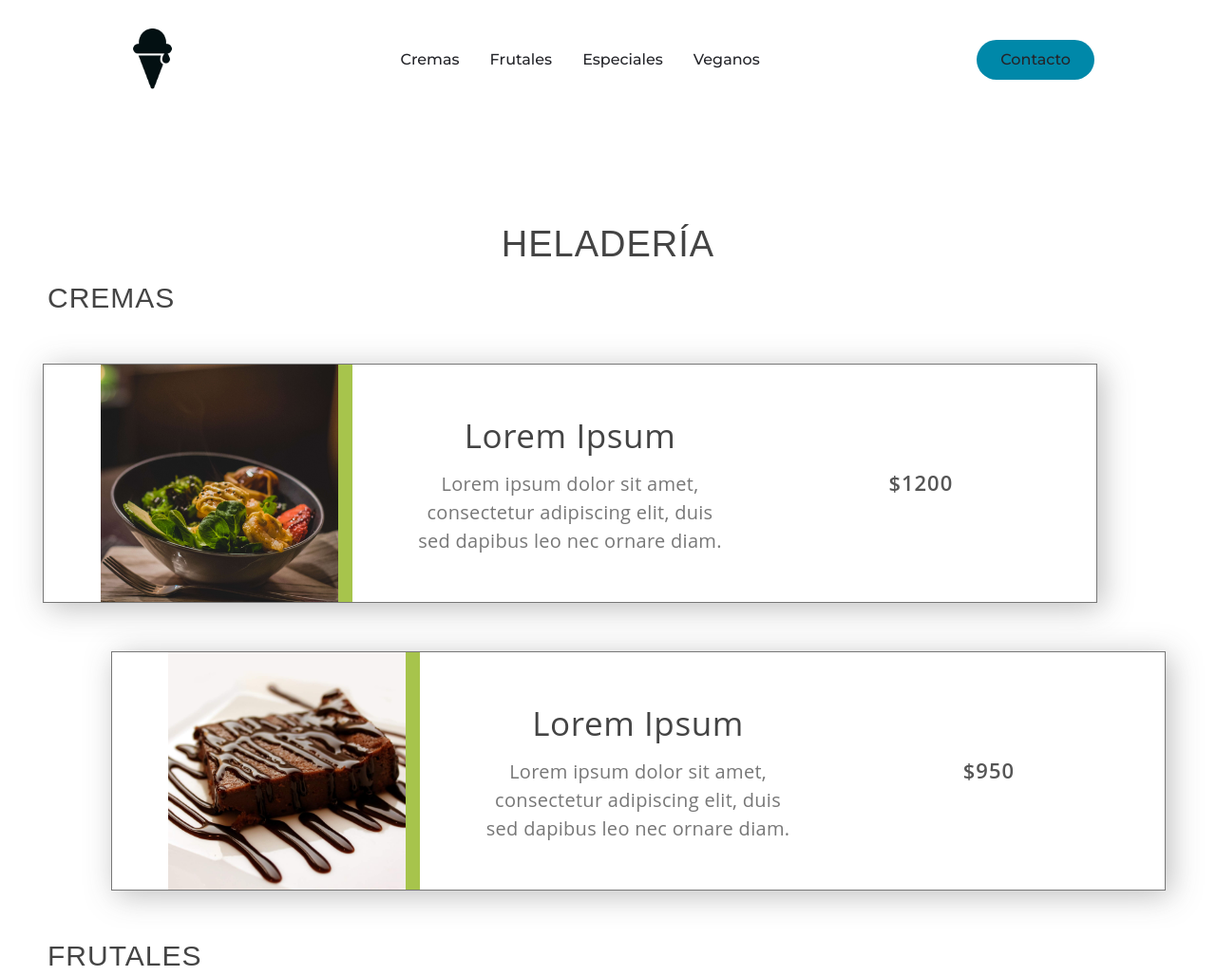
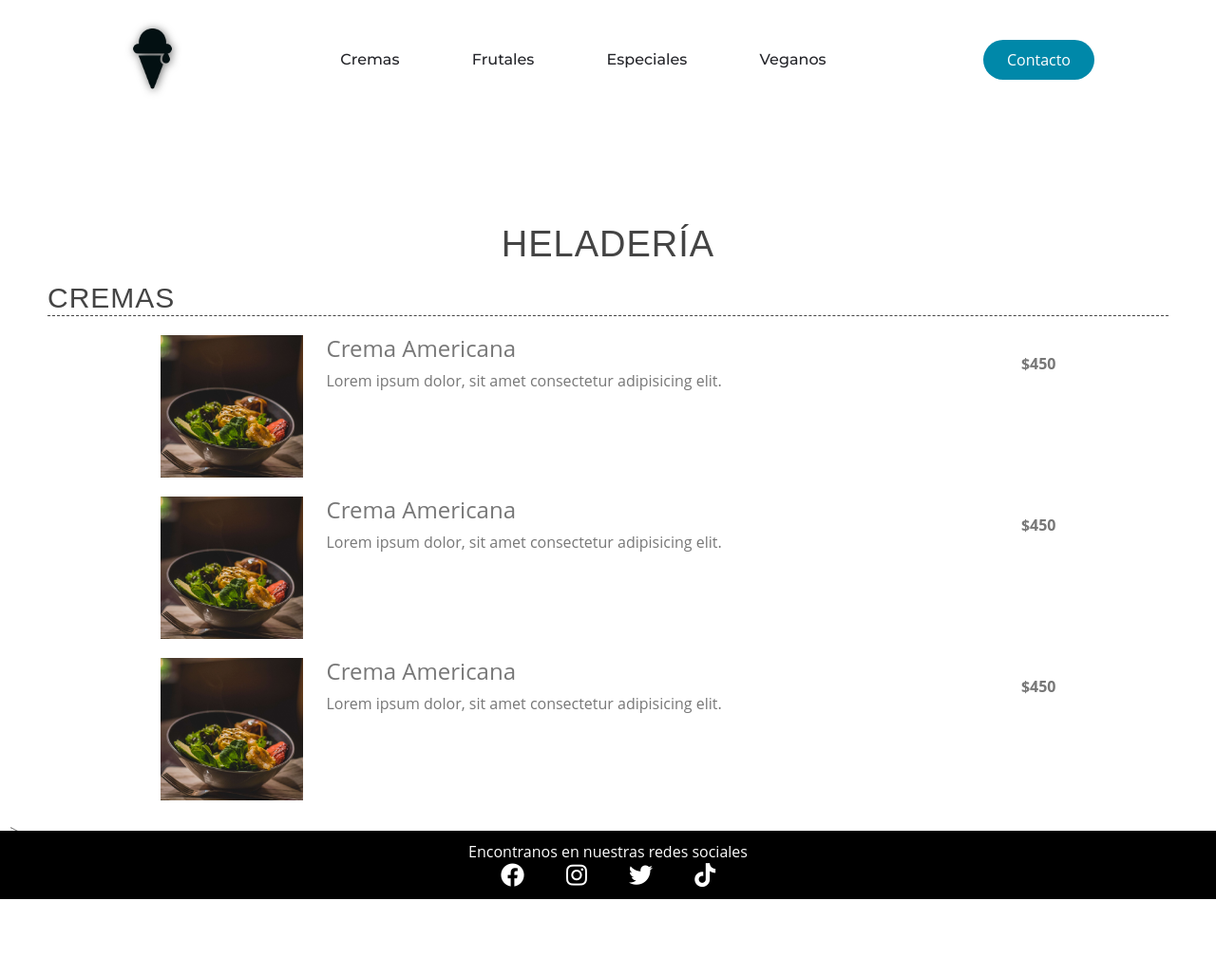
Before and after one commit to dr3am-team/PNT1G01-carta-resto, a plain HTML site: page index.html in a window 1280 px wide. Shown: the top 1028 px of the page at 95% size. After the commit the page ends 947 px from the top, so only its background shows below. Drawn offline with nearby package versions, Linux system fonts and the light colour scheme; a web font is replaced by a local one.

Commit message:
refactor styles for cards

```diff
--- a/index.html
+++ b/index.html
@@ -23,15 +23,15 @@
     <link href="style.css" rel="stylesheet" type="text/css" />
     <link rel="shortcut icon" href="img/icono.png" />
 
-    <meta http-equiv="X-UA-Compatible" content="IE=edge">
-    <meta name="description" content="">
-    <meta name="viewport" content="width=device-width, initial-scale=1">
+    <meta http-equiv="X-UA-Compatible" content="IE=edge" />
+    <meta name="description" content="" />
+    <meta name="viewport" content="width=device-width, initial-scale=1" />
 
     <title>Carta restó - G01</title>
   </head>
 
   <header>
-    <img class="logo" src="img/logo.png" alt="logo">
+    <img class="logo" src="img/logo.png" alt="logo" />
     <nav>
       <ul>
         <li><a href="#cremas">Cremas</a></li>
@@ -43,14 +43,43 @@
     <a class="cta" href="#contacto"><button>Contacto</button></a>
   </header>
 
-
   <body>
     <!-- MENÚ -->
     <main id="restaurant-menu">
       <h2 class="menu-section-title">Heladería</h2>
 
       <h3 id="cremas" class="menu-section-subtitle">Cremas</h3>
-      <article class="container par">
+      <article class="item-container">
+        <img src="img/pasta.jpg" alt="" />
+        <div class="info-container"">
+          <div class="card-information">
+            <h4>Crema Americana</h4>
+            <p>Lorem ipsum dolor, sit amet consectetur adipisicing elit.</p>
+          </div>
+          <p class="price">$450</p>
+        </div>
+      </article>
+      <article class="item-container">
+        <img src="img/pasta.jpg" alt="" />
+        <div class="info-container"">
+          <div class="card-information">
+            <h4>Crema Americana</h4>
+            <p>Lorem ipsum dolor, sit amet consectetur adipisicing elit.</p>
+          </div>
+          <p class="price">$450</p>
+        </div>
+      </article>
+      <article class="item-container">
+        <img src="img/pasta.jpg" alt="" />
+        <div class="info-container"">
+          <div class="card-information">
+            <h4>Crema Americana</h4>
+            <p>Lorem ipsum dolor, sit amet consectetur adipisicing elit.</p>
+          </div>
+          <p class="price">$450</p>
+        </div>
+      </article>
+      <!-- <article class="container par">
         <div class="container text-center">
           <div class="row align-items-center">
             <div class="col-4">
@@ -70,9 +99,9 @@
             </div>
           </div>
         </div>
-      </article>
+      </article> -->
 
-      <article class="container impar">
+      <!-- <article class="container impar">
         <div class="container text-center">
           <div class="row align-items-center">
             <div class="col-4">
@@ -142,7 +171,7 @@
         </div>
       </article>
 
-      <h3 id="veganos" class="menu-section-subtitle">Veganos</h3>
+      <!-- <h3 id="veganos" class="menu-section-subtitle">Veganos</h3> --> -->
 
       <footer id="contacto" class="footer">
         <p>Encontranos en nuestras redes sociales</p>
--- a/style.css
+++ b/style.css
@@ -1,7 +1,10 @@
-@import url('https://fonts.googleapis.com/css2?family=Montserrat:wght@500&display=swap');
-@import url('https://fonts.googleapis.com/css2?family=Anek+Telugu:wght@300;500&display=swap');
+@import url("https://fonts.googleapis.com/css2?family=Montserrat:wght@500&display=swap");
+@import url("https://fonts.googleapis.com/css2?family=Anek+Telugu:wght@300;500&display=swap");
 
-* {
+*,
+p,
+ul,
+li {
   padding: 0;
   margin: 0;
   box-sizing: border-box;
@@ -22,17 +25,19 @@ ul {
   list-style-type: none;
   margin: 0;
   padding: 0;
-  background-color: #000000;
+  font-family: "Montserrat", sans-serif;
 }
 
-li, a {
-  float: left;
-  font-family: "Montserrat", sans-serif;
+li,
+a {
   font-weight: 500;
   font-size: 16px;
   color: #24252a;
   text-decoration: none;
-  background-color: white;
+}
+
+a:link {
+  text-decoration: none;
 }
 
 li a {
@@ -54,35 +59,39 @@ header {
   padding: 30px 10%;
 }
 
-.logo {
+header .logo {
   cursor: pointer;
+  filter: drop-shadow(1px 1px 5px rgb(105, 105, 105));
 }
 
-.nav__links li {
+header nav ul li {
   display: inline-block;
   padding: 0px 20px;
 }
 
-.nav__links li a {
-  transition: all 0.3s ease 0s;
+header nav ul li a {
+  transition: all 0.2s ease-in-out;
 }
 
-.nav__links li a:hover {
-  color: aqua;
+header nav ul li :hover {
+  color: rgba(0, 136, 169, 1);
 }
 
 button {
   color: #24252a;
   padding: 9px 25px;
-  background-color: rgba(0,136,169,1);
+  background-color: rgba(0, 136, 169, 1);
+  color: white;
   border: none;
   border-radius: 50px;
   cursor: pointer;
-  transition: all 0.3 ease 0s;
+  transition: all 0.2 ease 0s;
 }
 
 button:hover {
-  background-color: rgba(0,136,169,0);
+  background-color: rgba(0, 136, 169, 0);
+  border: 1px solid rgba(0, 136, 169, 1);
+  color: rgba(0, 136, 169, 1);
 }
 
 /* Menu Section */
@@ -91,9 +100,9 @@ button:hover {
   position: relative;
 }
 #restaurant-menu img {
-  width: 250px;
-  height: 250px;
-  box-shadow: 15px 0 #a7c44c;
+  width: 150px;
+  height: 150px;
+  /* box-shadow: 15px 0 #a7c44c; */
   object-fit: cover;
 }
 
@@ -118,16 +127,33 @@ button:hover {
 #restaurant-menu .menu-section-subtitle {
   font-family: "Anek Telugu", sans-serif;
   text-transform: uppercase;
-  position: relative;
-  margin-top: 10px;
-  margin-bottom: 15px;
   font-size: 30px;
-  display: block;
   font-weight: 300;
   color: #444;
-  padding-left: 50px;
+  /* padding-left: 50px; */
   text-align: left;
   letter-spacing: 1px;
+  border-bottom: 1px dashed #444;
+  margin: 0px 50px;
+}
+
+.item-container {
+  display: flex;
+  align-items: flex-start;
+  justify-content: center;
+  margin: 20px 0px;
+}
+
+.item-container .info-container {
+  margin-left: 25px;
+  display: flex;
+  align-items: center;
+  justify-content: space-between;
+  width: 60%;
+}
+
+.info-container .price {
+  font-weight: bold;
 }
 
 #restaurant-menu .menu-item-name {
```
